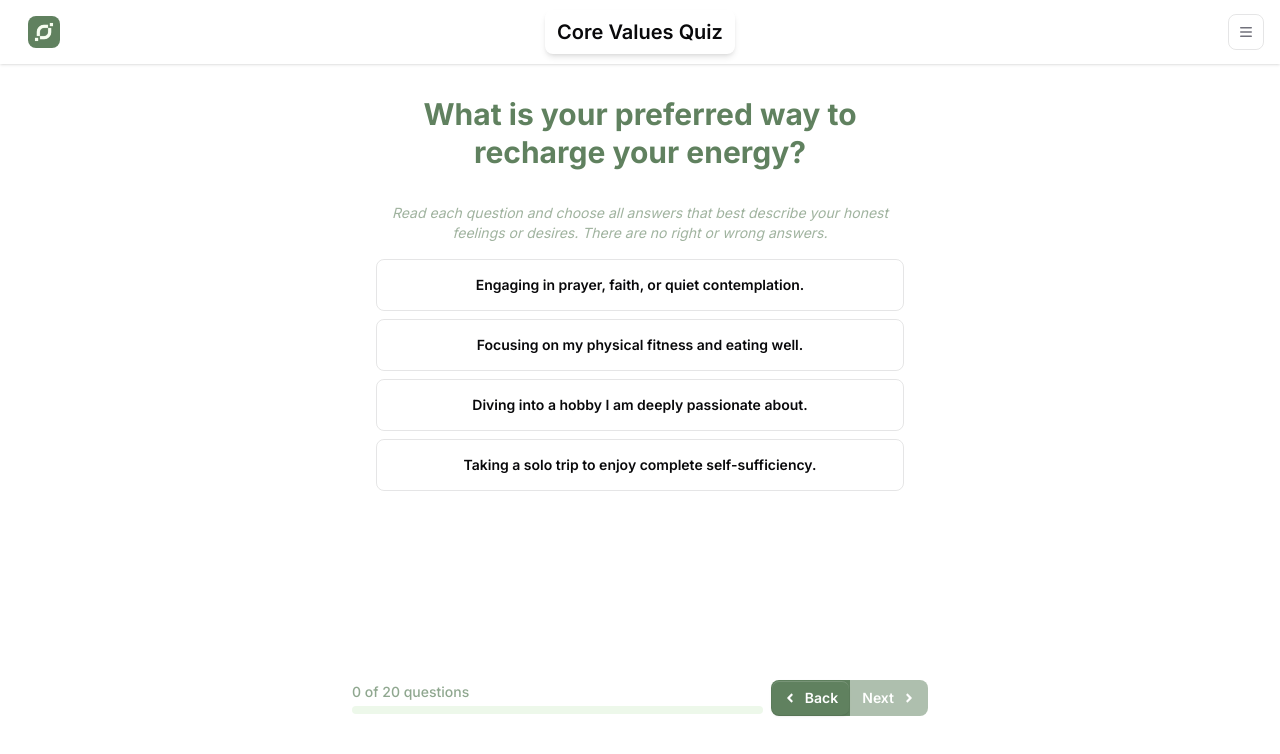
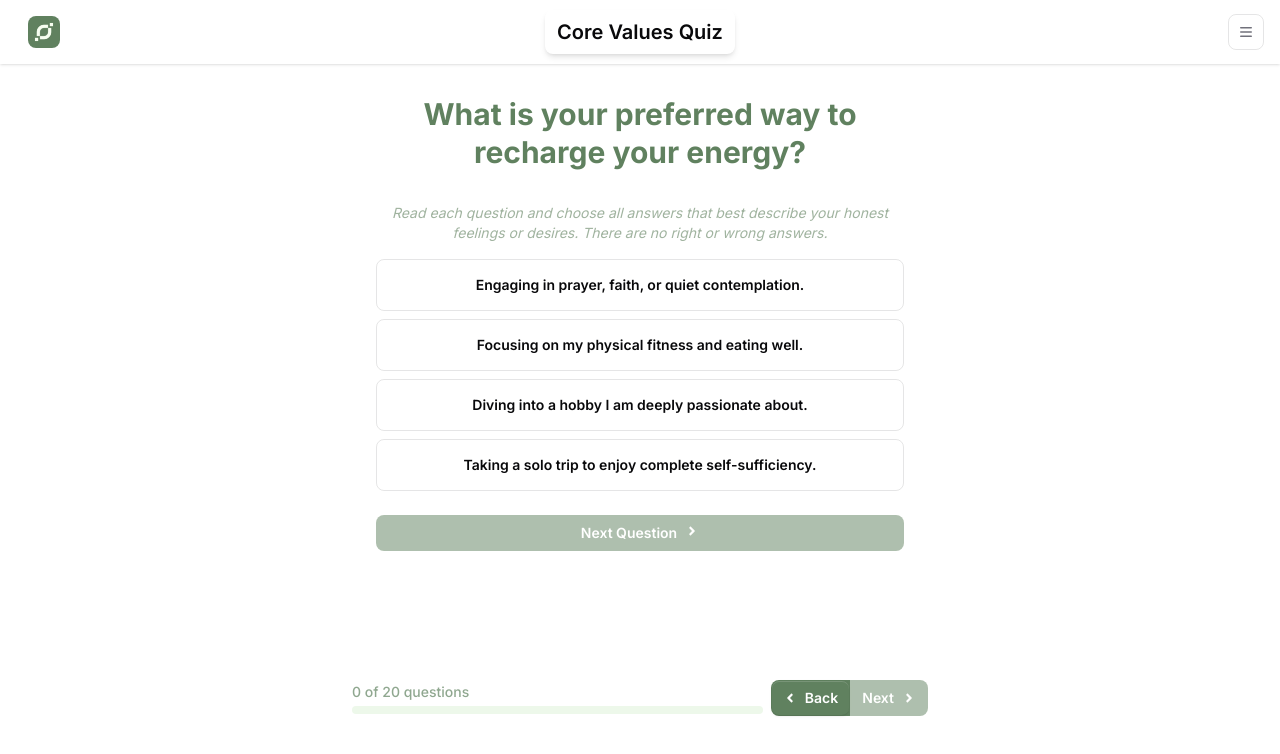
Before and after one commit to lukeludlow/healthy-tech-values, a React (Vite) app: page /quiz in a window 1280 px wide. Shown: the top 754 px of the page. Built offline with nearby package versions, Linux system fonts and the light colour scheme.

Commit message:
make quiz multi-select

```diff
--- a/src/components/quiz/progress/ProgressFooter.tsx
+++ b/src/components/quiz/progress/ProgressFooter.tsx
@@ -14,7 +14,15 @@ export default function ProgressFooter() {
 
     const [selectedChoices] = useAtom(answersAtom);
 
-    const progressValue = selectedChoices.length;
+    const progressValue = useMemo(
+        () =>
+            QUESTION_DATA.questions.filter((q) =>
+                q.options.some((opt) =>
+                    selectedChoices.some((c) => c.text === opt.text),
+                ),
+            ).length,
+        [selectedChoices],
+    );
     const progressMax = QUESTION_DATA.questions.length;
     const progressPercentage = progressValue / progressMax;
 
--- a/src/components/quiz/question/AnswerOptionButton.tsx
+++ b/src/components/quiz/question/AnswerOptionButton.tsx
@@ -1,10 +1,6 @@
 import { useAtom } from "jotai";
-import { answersAtom, currentQuestionIndexAtom } from "@/state/state.ts";
-import {
-    type AnswerOption,
-    QUESTION_DATA,
-    type QuestionData,
-} from "@/data/questionData.ts";
+import { answersAtom } from "@/state/state.ts";
+import { type AnswerOption } from "@/data/questionData.ts";
 import { Button } from "@/components/catalyst-ui-kit/button.tsx";
 
 type Props = {
@@ -14,9 +10,6 @@ type Props = {
 export default function AnswerOptionButton({ option }: Props) {
     const [selectedChoices, setSelectedChoices] =
         useAtom<AnswerOption[]>(answersAtom);
-    const [currentQuestionIndex, setCurrentQuestionIndex] = useAtom(
-        currentQuestionIndexAtom,
-    );
 
     const isSelected = selectedChoices.some(
         (selectedChoice) => selectedChoice.text === option.text,
@@ -34,41 +27,12 @@ export default function AnswerOptionButton({ option }: Props) {
     );
 
     function handleButtonClick() {
-        const isNowSelected = !isSelected;
-        if (isNowSelected) {
-            removeAnswersForQuestion();
-            addChoice();
-            goToNextQuestion();
+        if (isSelected) {
+            setSelectedChoices((prev) =>
+                prev.filter((c) => c.text !== option.text),
+            );
         } else {
-            removeChoice(option.text);
+            setSelectedChoices((prev) => [...prev, option]);
         }
     }
-
-    function addChoice() {
-        setSelectedChoices((prev) => [...prev, option]);
-    }
-
-    function goToNextQuestion() {
-        setTimeout(() => {
-            setCurrentQuestionIndex(currentQuestionIndex + 1);
-        }, 200);
-    }
-
-    function removeChoice(choiceText: string) {
-        setSelectedChoices((prev) =>
-            prev.filter((selectedChoice) => selectedChoice.text !== choiceText),
-        );
-    }
-
-    function removeAnswersForQuestion() {
-        const answerOptions: QuestionData = QUESTION_DATA.questions.find(
-            (question) =>
-                question.options.some(
-                    (answerOption) => answerOption.text === option.text,
-                ),
-        )!;
-        answerOptions.options.forEach((answerOption) => {
-            removeChoice(answerOption.text);
-        });
-    }
 }
--- a/src/components/quiz/question/QuizQuestion.tsx
+++ b/src/components/quiz/question/QuizQuestion.tsx
@@ -2,13 +2,23 @@ import Scenario from "@/components/quiz/question/Scenario.tsx";
 import AnswerOptions from "@/components/quiz/question/AnswerOptions.tsx";
 import Results from "@/components/quiz/results/Results.tsx";
 import { useAtom } from "jotai";
-import { currentQuestionIndexAtom } from "@/state/state.ts";
+import { answersAtom, currentQuestionIndexAtom } from "@/state/state.ts";
 import { QUESTION_DATA } from "@/data/questionData.ts";
+import { Button } from "@/components/catalyst-ui-kit/button.tsx";
+import { FaAngleRight } from "react-icons/fa";
 
 export default function QuizQuestion() {
-    const [currentQuestionIndex] = useAtom(currentQuestionIndexAtom);
+    const [currentQuestionIndex, setCurrentQuestionIndex] = useAtom(currentQuestionIndexAtom);
+    const [selectedChoices] = useAtom(answersAtom);
     const shouldShowResults =
         currentQuestionIndex === QUESTION_DATA.questions.length;
+
+    const currentQuestion = QUESTION_DATA.questions[currentQuestionIndex];
+    const isCurrentQuestionAnswered = currentQuestion?.options.some((opt) =>
+        selectedChoices.some((c) => c.text === opt.text),
+    );
+    const isLastQuestion =
+        currentQuestionIndex === QUESTION_DATA.questions.length - 1;
 
     return (
         <div className="flex flex-col gap-4 p-4 md:px-6 max-w-xl mx-auto w-full">
@@ -23,6 +33,17 @@ export default function QuizQuestion() {
                         {QUESTION_DATA.instructions}
                     </div>
                     <AnswerOptions />
+                    <Button
+                        color="primary"
+                        className="w-full mt-2"
+                        disabled={!isCurrentQuestionAnswered}
+                        onClick={() =>
+                            setCurrentQuestionIndex(currentQuestionIndex + 1)
+                        }
+                    >
+                        {isLastQuestion ? "See My Results" : "Next Question"}
+                        <FaAngleRight />
+                    </Button>
                 </>
             )}
         </div>
--- a/src/components/quiz/results/Results.tsx
+++ b/src/components/quiz/results/Results.tsx
@@ -48,7 +48,7 @@ export default function Results() {
                         key={valueResult.value}
                         className={[
                             "flex flex-col rounded-xl p-4 gap-2 text-primary",
-                            index === 0
+                            valueResult.points === maxScore
                                 ? "border-2 border-primary bg-base-200"
                                 : "border border-primary",
                         ].join(" ")}
```
